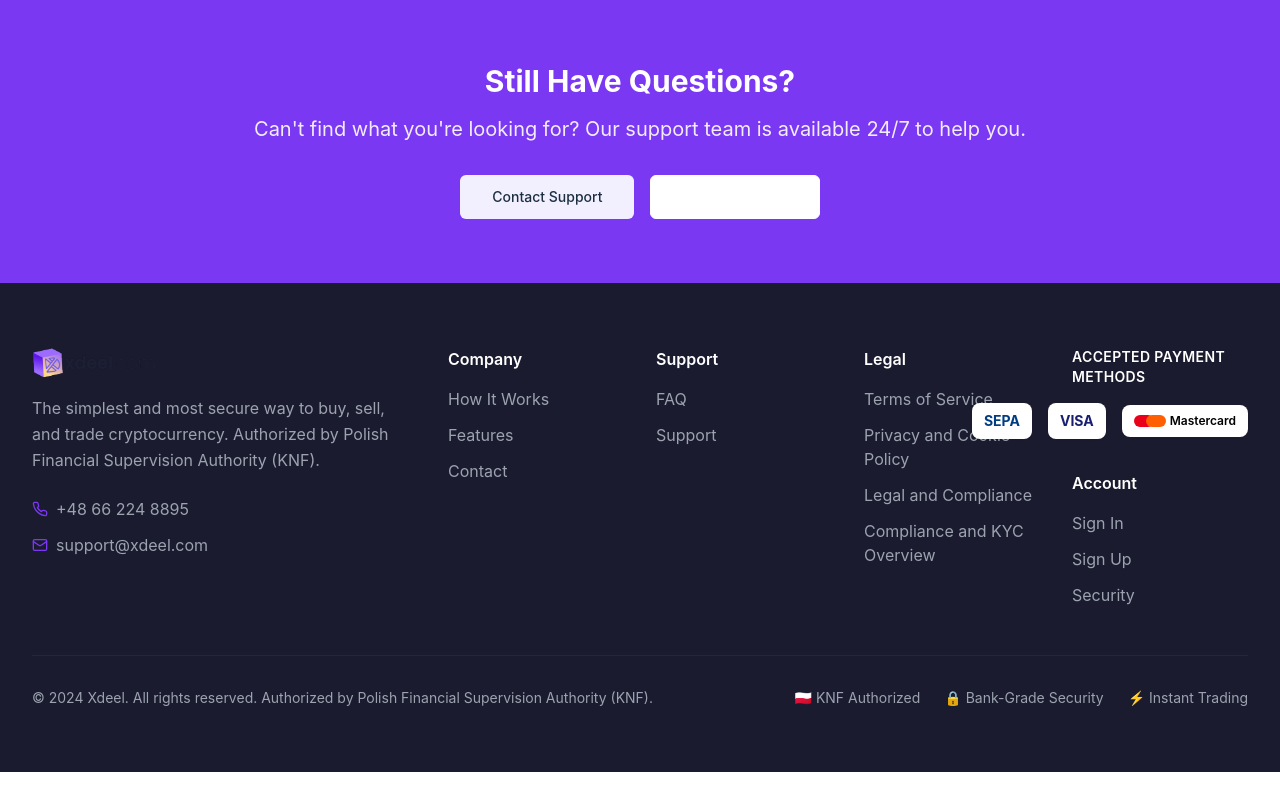
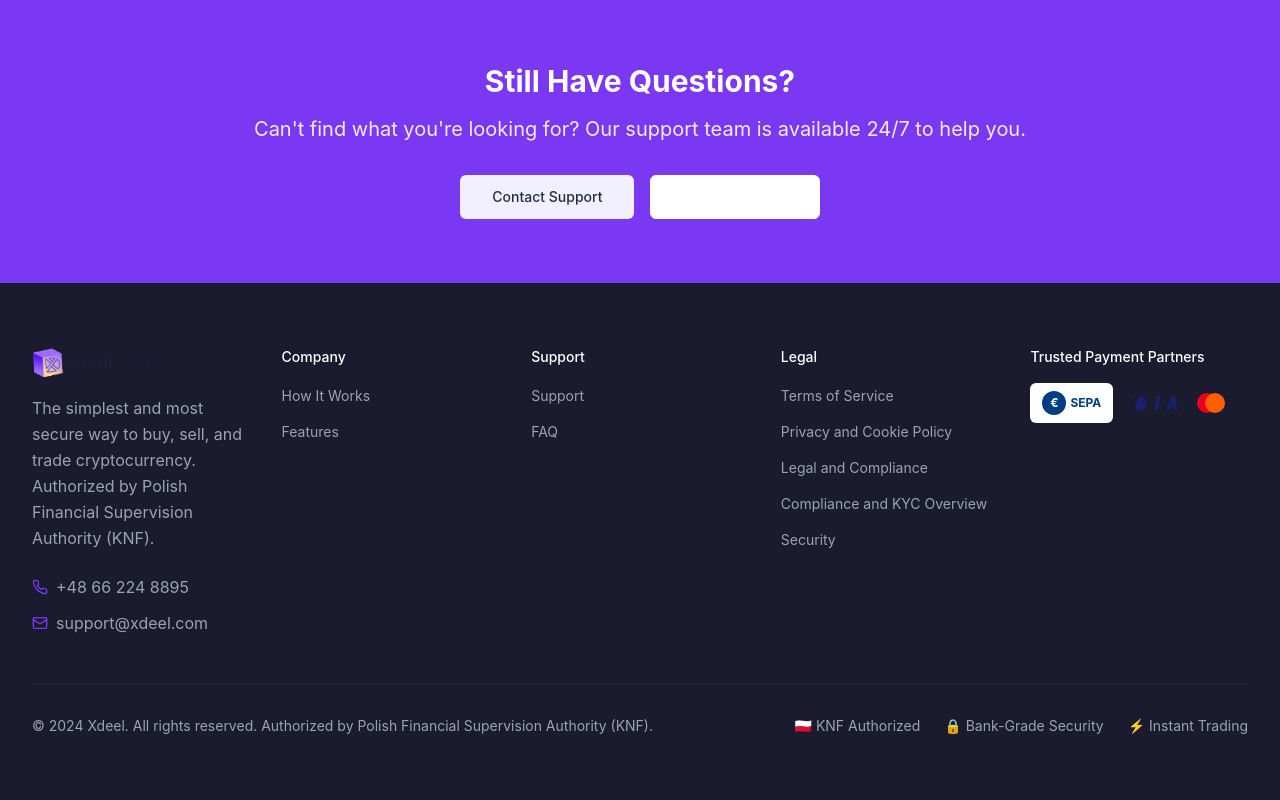
Before and after one commit to cidrus-money-org/xdeel-nexus-web, a React (Vite) app: page /faq in a window 1280 px wide. Shown: the part 2615-3415 px from the top of the page. Before the commit the page ends 3387 px from the top, so only its background shows below. Built offline with nearby package versions, Linux system fonts and the light colour scheme.

Commit message:
Refactor footer for improved structure and design
Restructured the footer into four columns, removed redundant links, reorganized content, updated payment method logos, and improved visual consistency.

```diff
--- a/src/components/Footer.tsx
+++ b/src/components/Footer.tsx
@@ -1,5 +1,4 @@
 
-import { Button } from "@/components/ui/button";
 import { Separator } from "@/components/ui/separator";
 import { Phone, Mail } from "lucide-react";
 import { Link } from "react-router-dom";
@@ -8,18 +7,18 @@ export const Footer = () => {
   const footerLinks = {
     "Company": [
       { name: "How It Works", href: "/how-it-works" },
-      { name: "Features", href: "/features" },
-      { name: "Contact", href: "/contact" }
+      { name: "Features", href: "/features" }
     ],
     "Support": [
-      { name: "FAQ", href: "/faq" },
-      { name: "Support", href: "/contact" }
+      { name: "Support", href: "/contact" },
+      { name: "FAQ", href: "/faq" }
     ],
     "Legal": [
       { name: "Terms of Service", href: "/terms" },
       { name: "Privacy and Cookie Policy", href: "/privacy" },
       { name: "Legal and Compliance", href: "/legal" },
-      { name: "Compliance and KYC Overview", href: "/kyc-overview" }
+      { name: "Compliance and KYC Overview", href: "/kyc-overview" },
+      { name: "Security", href: "/security" }
     ]
   };
 
@@ -27,9 +26,9 @@ export const Footer = () => {
     <footer className="bg-[#1A1B2F] text-gray-300">
       <div className="w-full px-6 lg:px-8 py-16">
         {/* Main Footer Content */}
-        <div className="grid grid-cols-1 md:grid-cols-2 lg:grid-cols-6 gap-8 mb-12">
+        <div className="grid grid-cols-1 md:grid-cols-2 lg:grid-cols-5 gap-8 mb-12">
           {/* Company Info */}
-          <div className="lg:col-span-2">
+          <div className="lg:col-span-1">
             <div className="mb-4">
               <img
                 src="/lovable-uploads/fa03512c-6722-42a7-bdbb-c74fe62f602c.png"
@@ -56,13 +55,13 @@ export const Footer = () => {
           {/* Footer Links */}
           {Object.entries(footerLinks).map(([category, links]) => (
             <div key={category}>
-              <h3 className="text-white font-semibold mb-4">{category}</h3>
+              <h3 className="text-white font-medium mb-4 text-sm">{category}</h3>
               <ul className="space-y-3">
                 {links.map((link) => (
                   <li key={link.name}>
                     <Link
                       to={link.href}
-                      className="text-gray-400 hover:text-[#7B38F3] transition-colors duration-200"
+                      className="text-gray-400 hover:text-[#7B38F3] transition-colors duration-200 text-sm"
                     >
                       {link.name}
                     </Link>
@@ -72,61 +71,36 @@ export const Footer = () => {
             </div>
           ))}
 
-          {/* Account & Payment Methods Section */}
+          {/* Trusted Payment Partners */}
           <div>
-            {/* Accepted Payment Methods */}
-            <div className="mb-8">
-              <h3 className="text-white font-semibold mb-4 text-sm uppercase tracking-wide">Accepted Payment Methods</h3>
-              <div className="flex justify-end items-center gap-x-4 mb-6">
-                {/* SEPA */}
-                <div className="bg-white rounded-lg px-3 py-2 flex items-center shadow-sm">
-                  <span className="text-[#003d82] font-bold text-sm">SEPA</span>
-                </div>
-
-                {/* Visa */}
-                <div className="bg-white rounded-lg px-3 py-2 flex items-center shadow-sm">
-                  <span className="text-[#1a1f71] font-bold text-sm">VISA</span>
-                </div>
-
-                {/* MasterCard */}
-                <div className="bg-white rounded-lg px-3 py-2 flex items-center shadow-sm">
-                  <div className="flex items-center">
-                    <div className="w-5 h-3 bg-[#eb001b] rounded-full"></div>
-                    <div className="w-5 h-3 bg-[#ff5f00] rounded-full -ml-2"></div>
-                    <span className="text-black font-semibold text-xs ml-1">Mastercard</span>
+            <h3 className="text-white font-medium mb-4 text-sm">Trusted Payment Partners</h3>
+            <div className="flex items-center gap-x-4">
+              {/* SEPA */}
+              <div className="bg-white rounded-md px-3 py-2 flex items-center shadow-sm" aria-label="SEPA payments accepted">
+                <div className="flex items-center">
+                  <div className="w-6 h-6 bg-[#003d82] rounded-full flex items-center justify-center mr-1">
+                    <span className="text-white text-xs font-bold">€</span>
                   </div>
+                  <span className="text-[#003d82] font-bold text-xs">SEPA</span>
                 </div>
               </div>
+
+              {/* Visa */}
+              <div className="h-6 flex items-center" aria-label="Visa payments accepted">
+                <svg width="48" height="16" viewBox="0 0 48 16" fill="none" xmlns="http://www.w3.org/2000/svg">
+                  <path d="M18.4 1.2L15.6 14.8H12.2L15 1.2H18.4ZM31.6 1.2L28.8 14.8H25.4L28.2 1.2H31.6ZM9.8 1.2L6.2 11.4L5.4 7.8L4.2 2.4C4 1.6 3.4 1.2 2.6 1.2H0.2L0 2C1.8 2.4 3.4 3 4.8 3.8L7.4 14.8H11L17.4 1.2H9.8ZM43.4 1.2H46.2L48 14.8H44.8L44.4 12.6H40.6L39.8 14.8H36.4L43.4 1.2ZM41.4 9.8H43.8L43 6.2L41.4 9.8Z" fill="#1a1f71"/>
+                </svg>
+              </div>
+
+              {/* Mastercard */}
+              <div className="h-6 flex items-center" aria-label="Mastercard payments accepted">
+                <svg width="36" height="22" viewBox="0 0 36 22" fill="none" xmlns="http://www.w3.org/2000/svg">
+                  <circle cx="14" cy="11" r="10" fill="#eb001b"/>
+                  <circle cx="22" cy="11" r="10" fill="#ff5f00"/>
+                  <path d="M18 5c1.326 2.067 2 4.444 2 7s-.674 4.933-2 7c-1.326-2.067-2-4.444-2-7s.674-4.933 2-7z" fill="#ff5f00"/>
+                </svg>
+              </div>
             </div>
-
-            {/* Account Links */}
-            <h3 className="text-white font-semibold mb-4">Account</h3>
-            <ul className="space-y-3">
-              <li>
-                <Link
-                  to="/login"
-                  className="text-gray-400 hover:text-[#7B38F3] transition-colors duration-200"
-                >
-                  Sign In
-                </Link>
-              </li>
-              <li>
-                <Link
-                  to="/signup"
-                  className="text-gray-400 hover:text-[#7B38F3] transition-colors duration-200"
-                >
-                  Sign Up
-                </Link>
-              </li>
-              <li>
-                <Link
-                  to="/security"
-                  className="text-gray-400 hover:text-[#7B38F3] transition-colors duration-200"
-                >
-                  Security
-                </Link>
-              </li>
-            </ul>
           </div>
         </div>
 
```
